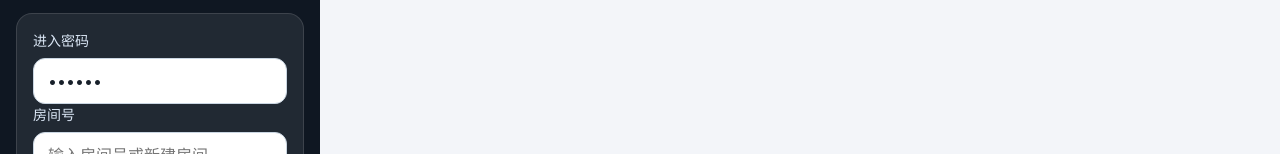
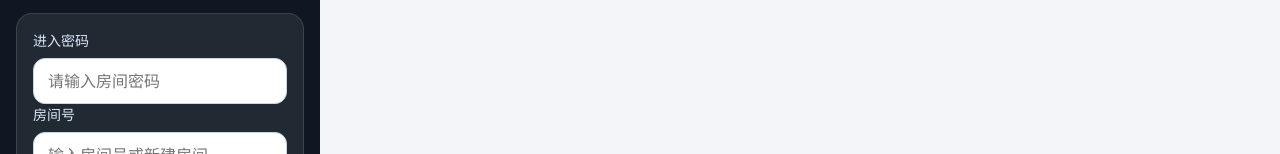
Before and after one commit to tztmr/private_chat, a website: page public/index.html in a window 1280 px wide. Shown: the part 187-341 px from the top of the page. Drawn offline with Linux system fonts and the light colour scheme.

Commit message:
fix: require manual room password input

```diff
--- a/public/index.html
+++ b/public/index.html
@@ -19,7 +19,7 @@
 
         <div id="roomCard" class="card">
           <label for="passwordInput">进入密码</label>
-          <input id="passwordInput" type="password" value="mxw888" maxlength="50" placeholder="请输入房间密码" />
+          <input id="passwordInput" type="password" maxlength="50" placeholder="请输入房间密码" />
           <label for="roomInput">房间号</label>
           <input id="roomInput" type="text" maxlength="8" placeholder="输入房间号或新建房间" />
           <div class="button-row">
```
